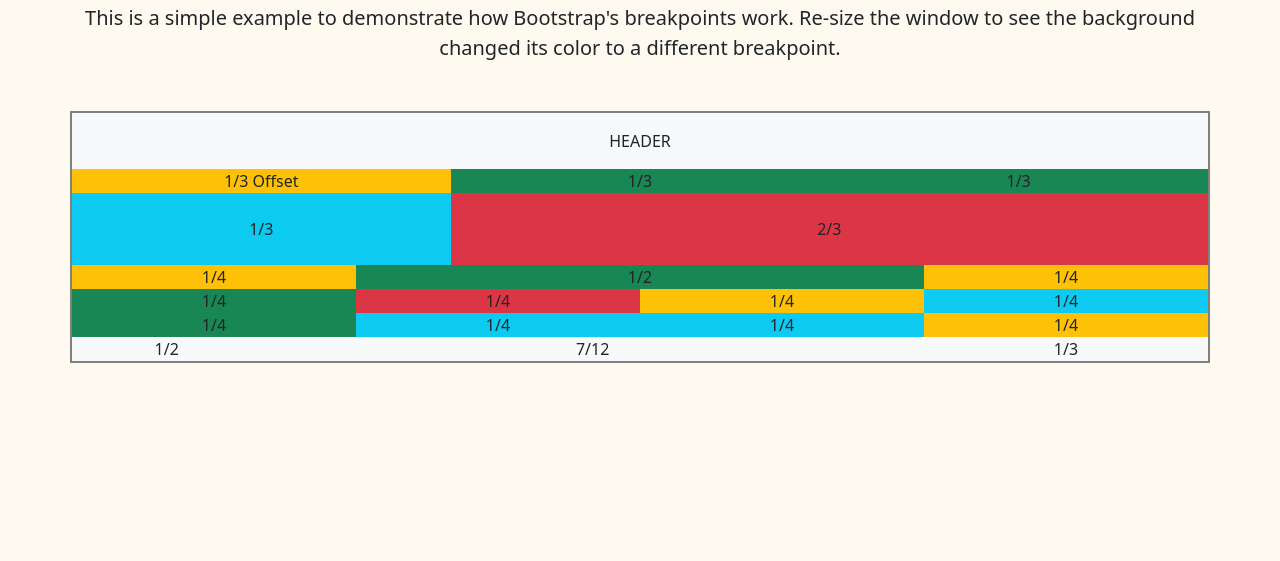
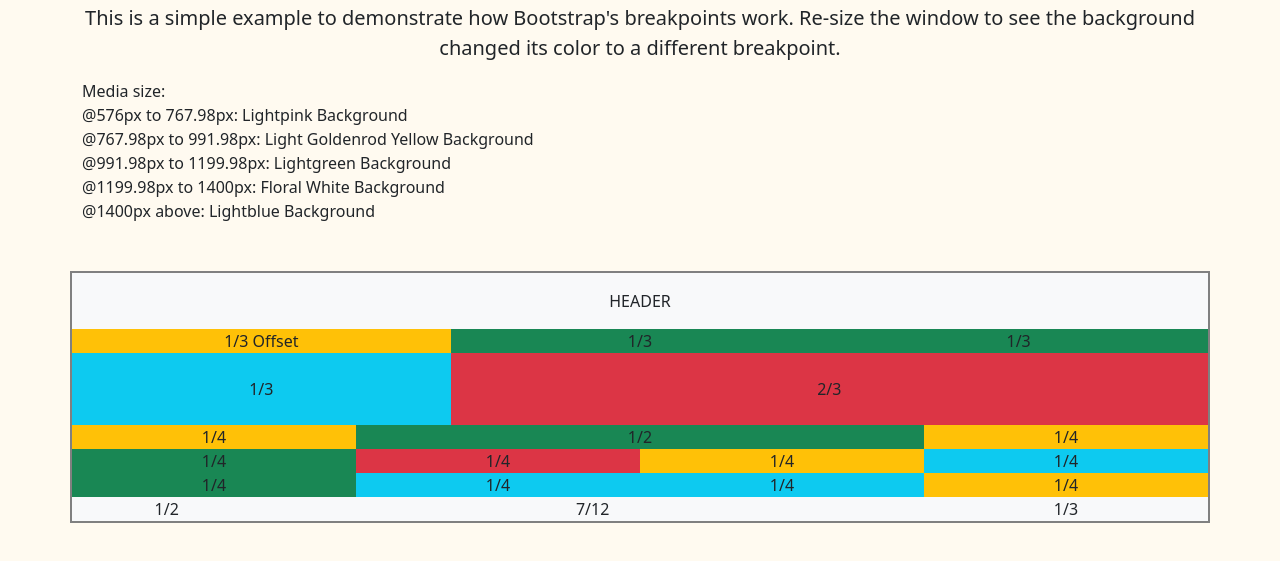
Before and after one commit to lebronlee2k5/responsive-breakpoint, a plain HTML site: page index.html in a window 1280 px wide. Shown: the part 101-662 px from the top of the page. Drawn offline with nearby package versions, Linux system fonts and the light colour scheme.

Commit message:
Update index.html

```diff
--- a/index.html
+++ b/index.html
@@ -14,6 +14,14 @@
             <p class="lead text-center">
             This is a simple example to demonstrate how Bootstrap's breakpoints work.
             Re-size the window to see the background changed its color to a different breakpoint.
+            </p>
+             <p>
+                Media size:<br>
+                @576px to 767.98px: Lightpink Background <br>
+                @767.98px to 991.98px: Light Goldenrod Yellow Background<br>
+                @991.98px to 1199.98px: Lightgreen Background<br>
+                @1199.98px to 1400px: Floral White Background<br>
+                @1400px above: Lightblue Background<br>
             </p>
         </div>
 
```
